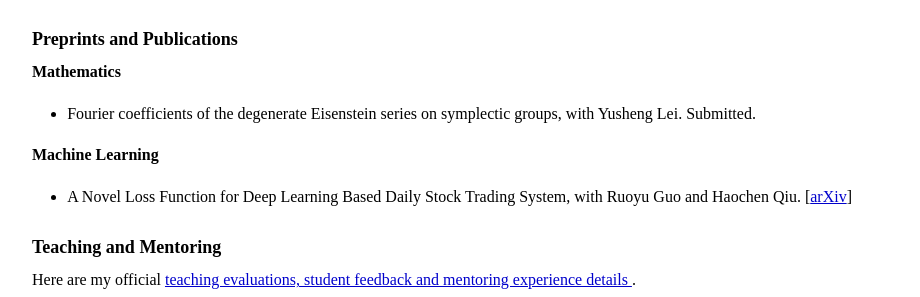
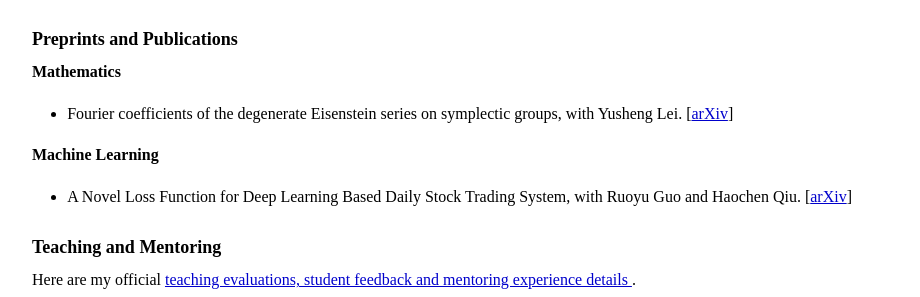
Before and after one commit to axhou/axhou.github.io, a Jekyll site: the page index.html, which Jekyll copies as it is, in a window 1280 px wide. Shown: the part 386-683 px from the top of the page, without its empty margins (8-928 px from the left). Built offline with Jekyll 4.4.1, drawn with Linux system fonts in a browser that asks for light colours.

Commit message:
Update index.html

```diff
--- a/index.html
+++ b/index.html
@@ -149,7 +149,7 @@
   <ul>
     <li>
       Fourier coefficients of the degenerate Eisenstein series
-      on symplectic groups, with Yusheng Lei. Submitted.
+      on symplectic groups, with Yusheng Lei. [<a href="https://arxiv.org/abs/2608.24719">arXiv</a>]
     </li>
   </ul>
 
```
